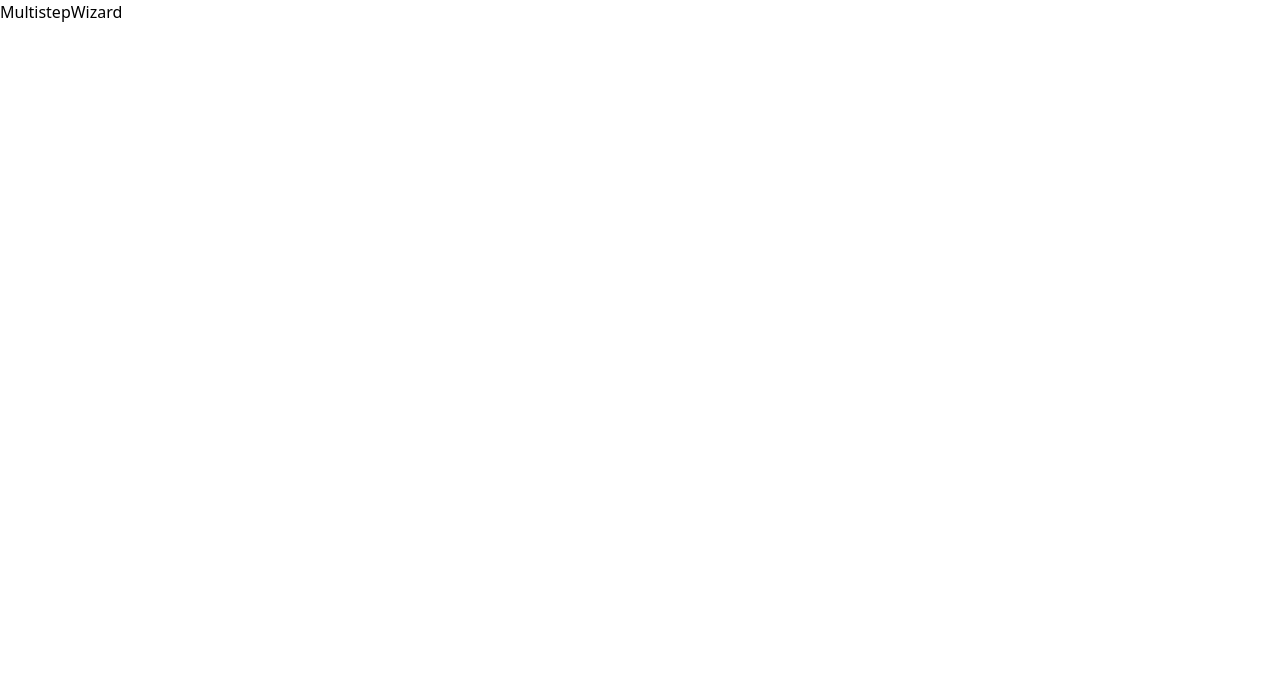
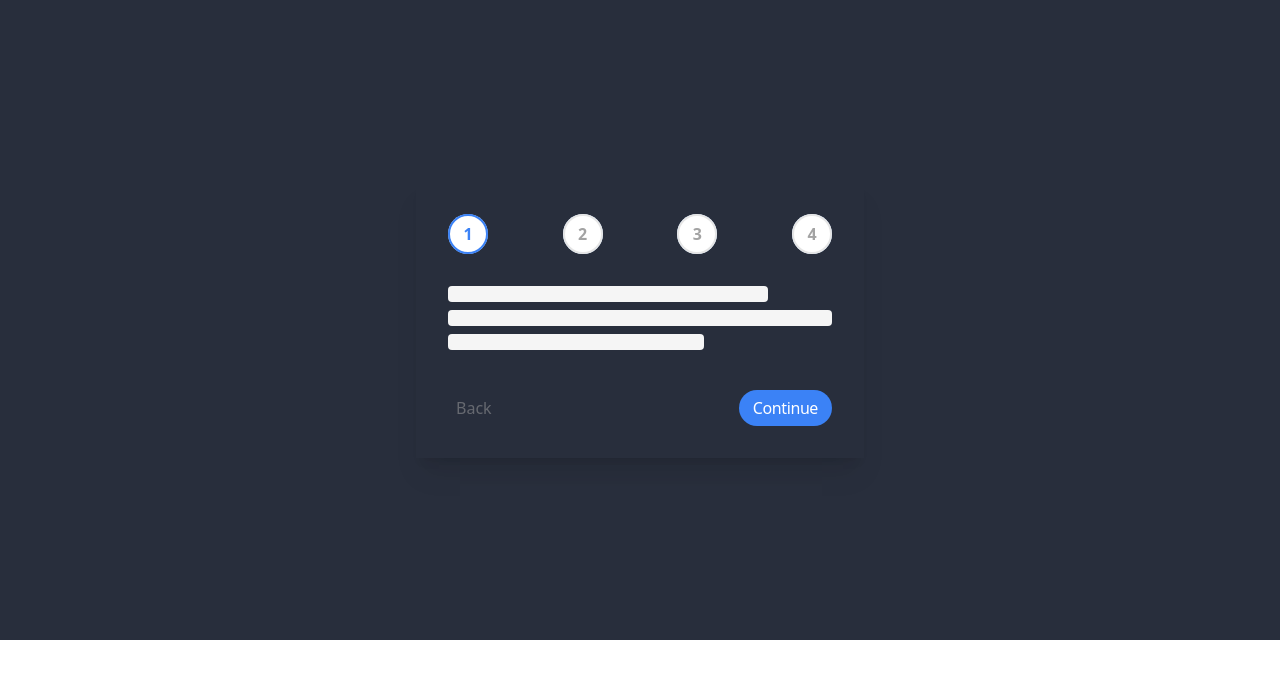
Before and after one commit to sudhanshuDongre24/react-motion, a React (Vite) app: page / in a window 1280 px wide. Shown: the top 678 px of the page. Built offline with nearby package versions, Linux system fonts and the light colour scheme.

Commit message:
add multiwizard project

```diff
--- a/src/examples/MultistepWizard.tsx
+++ b/src/examples/MultistepWizard.tsx
@@ -1,7 +1,141 @@
-import React from "react";
+import React, { ComponentProps, useState } from "react";
+import { motion } from "motion/react";
 
 const MultistepWizard = () => {
-  return <div>MultistepWizard</div>;
+  let [step, setStep] = useState(1);
+
+  return (
+    <div className="flex min-h-full flex-1 flex-col items-center justify-center bg-gray-900/90 p-4 backdrop-blur-xl sm:aspect-[4/3] md:aspect-[2/1]">
+      <div className="mx-auto w-full max-w-md rounded- shadow-xl">
+        <div className="flex justify-between rounded p-8">
+          <Step step={1} currentStep={step} />
+          <Step step={2} currentStep={step} />
+          <Step step={3} currentStep={step} />
+          <Step step={4} currentStep={step} />
+        </div>
+
+        {/* Dynamic content based on `step` */}
+        <div className="space-y-2 px-8">
+          <div className="h-4 w-5/6 rounded bg-neutral-100" />
+          <div className="h-4 rounded bg-neutral-100" />
+          <div className="h-4 w-4/6 rounded bg-neutral-100" />
+        </div>
+
+        <div className="px-8 pb-8">
+          <div className="mt-10 flex justify-between">
+            <button
+              onClick={() => setStep(step < 2 ? step : step - 1)}
+              className={`${
+                step === 1 ? "pointer-events-none opacity-50" : ""
+              } duration-350 rounded px-2 py-1 text-neutral-400 transition hover:text-neutral-700`}
+            >
+              Back
+            </button>
+            <button
+              onClick={() => setStep(step > 4 ? step : step + 1)}
+              className={`${
+                step > 4 ? "pointer-events-none opacity-50" : ""
+              } bg duration-350 flex items-center justify-center rounded-full bg-blue-500 py-1.5 px-3.5 font-medium tracking-tight text-white transition hover:bg-blue-600 active:bg-blue-700`}
+            >
+              Continue
+            </button>
+          </div>
+        </div>
+      </div>
+    </div>
+  );
 };
 
 export default MultistepWizard;
+
+function Step({ step, currentStep }: { step: number; currentStep: number }) {
+  let status =
+    currentStep === step
+      ? "active"
+      : currentStep < step
+      ? "inactive"
+      : "complete";
+
+  return (
+    <motion.div animate={status} className="relative">
+      <motion.div
+        variants={{
+          active: {
+            scale: 1,
+            transition: {
+              delay: 0,
+              duration: 0.2,
+            },
+          },
+          complete: {
+            scale: 1.25,
+          },
+        }}
+        transition={{
+          duration: 0.6,
+          delay: 0.2,
+          type: "tween",
+          ease: "circOut",
+        }}
+        className="absolute inset-0 rounded-full bg-blue-200"
+      />
+
+      <motion.div
+        initial={false}
+        variants={{
+          inactive: {
+            backgroundColor: "#fff", // neutral
+            borderColor: "#e5e5e5", // neutral-200
+            color: "#a3a3a3", // neutral-400
+          },
+          active: {
+            backgroundColor: "#fff",
+            borderColor: "#3b82f6", // blue-500
+            color: "#3b82f6", // blue-500
+          },
+          complete: {
+            backgroundColor: "#3b82f6", // blue-500
+            borderColor: "#3b82f6", // blue-500
+            color: "#3b82f6", // blue-500
+          },
+        }}
+        transition={{ duration: 0.2 }}
+        className="relative flex h-10 w-10 items-center justify-center rounded-full border-2 font-semibold"
+      >
+        <div className="flex items-center justify-center">
+          {status === "complete" ? (
+            <CheckIcon className="h-6 w-6 text-white" />
+          ) : (
+            <span>{step}</span>
+          )}
+        </div>
+      </motion.div>
+    </motion.div>
+  );
+}
+
+function CheckIcon(props: ComponentProps<"svg">) {
+  return (
+    <svg
+      {...props}
+      fill="none"
+      viewBox="0 0 24 24"
+      stroke="currentColor"
+      strokeWidth={3}
+    >
+      <motion.path
+        initial={{ pathLength: 0 }}
+        animate={{ pathLength: 1 }}
+        transition={{
+          delay: 0.2,
+          type: "tween",
+          ease: "easeOut",
+          duration: 0.3,
+        }}
+        strokeLinecap="round"
+        strokeLinejoin="round"
+        d="M5 13l4 4L19 7"
+      />
+    </svg>
+  );
+}
```
